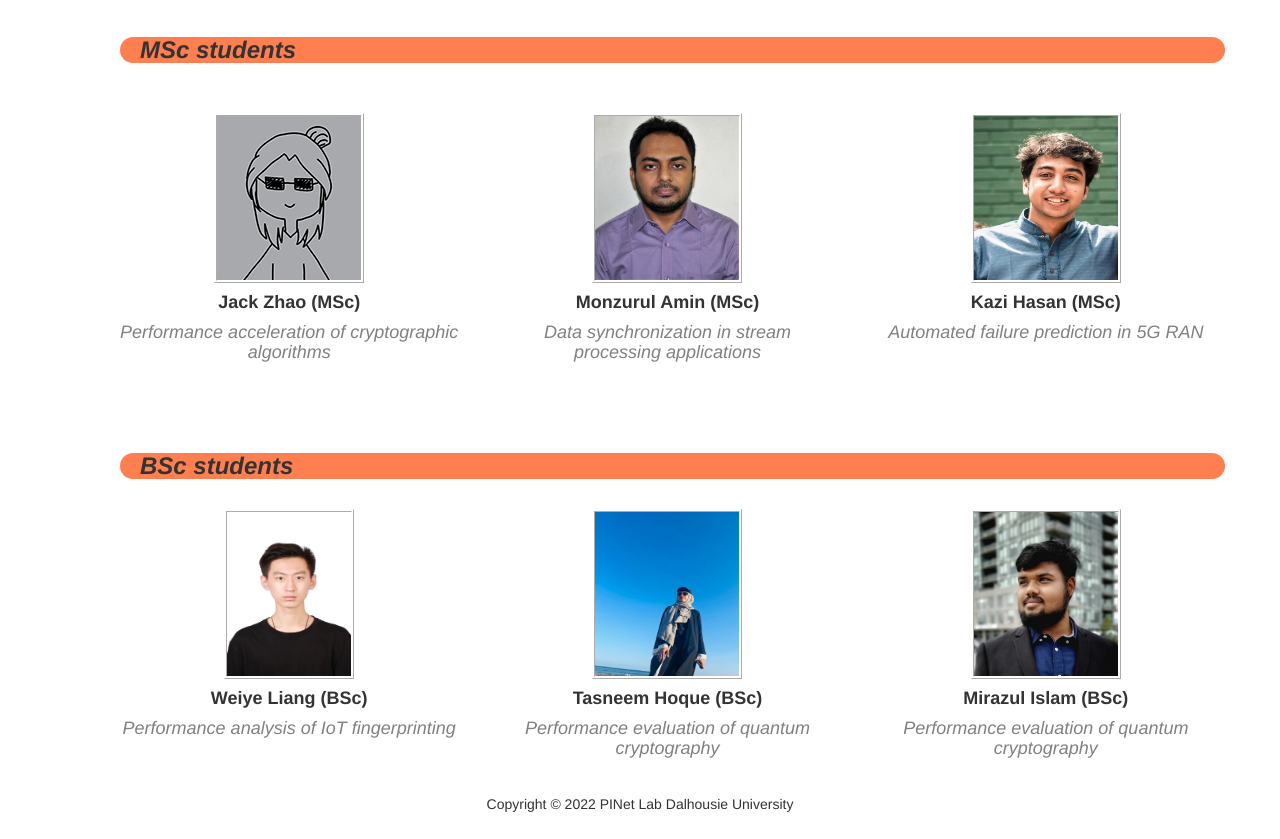
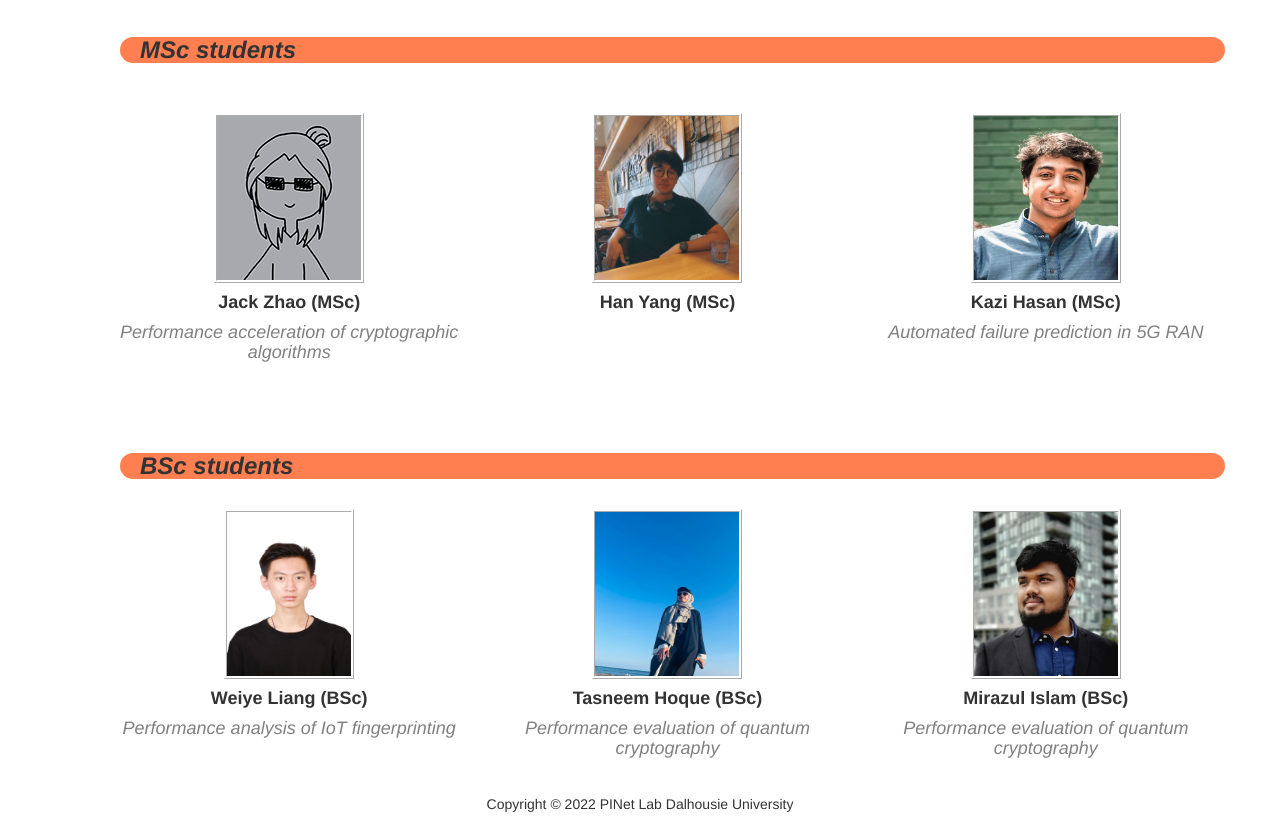
Before and after one commit to PINetDalhousie/PINetDalhousie.github.io, a plain HTML site: page team.html in a window 1280 px wide. Shown: the part 1490-2329 px from the top of the page. Drawn offline with nearby package versions, Linux system fonts and the light colour scheme.

Commit message:
Update team.html

```diff
--- a/team.html
+++ b/team.html
@@ -246,12 +246,10 @@
               <div class="card-block">
                 <div class="media media-border p-3">
                   <div class="media-left team-member">
-                    <img src="img/monzurul.jpg" class="align-self-center mr-3 mt-3 rounded-circle"
+                    <img src="img/HanYang.jpg" class="align-self-center mr-3 mt-3 rounded-circle"
                       style="width:150px;height :170px; border: solid;border-color: white; border-style: ridge;">
                     <div class="media-body">
-                      <h4 style="font-weight: bold;">Monzurul Amin (MSc)</h4>
-                      <h4 style="font-style:italic; color:gray;">Data synchronization in stream processing applications
-                      </h4>
+                      <h4 style="font-weight: bold;">Han Yang (MSc)</h4>
                     </div>
                   </div>
                 </div>
```
